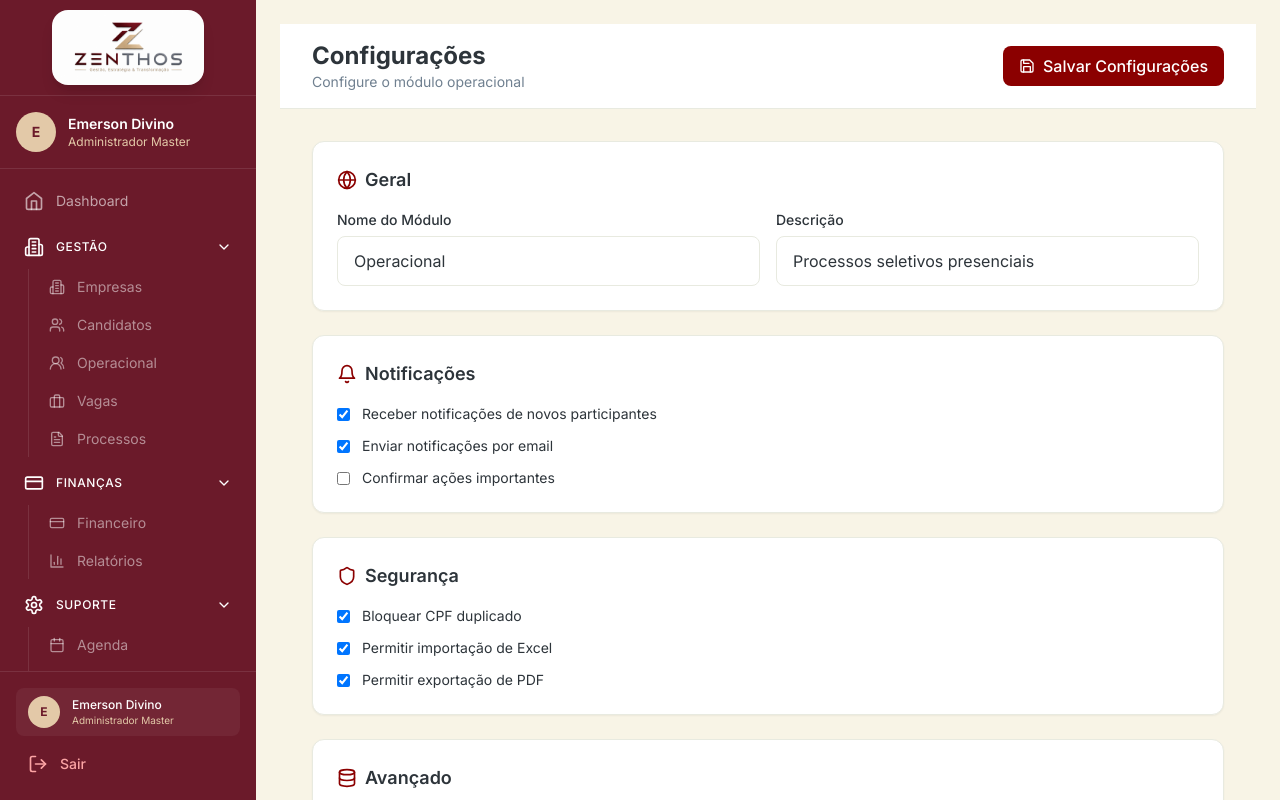
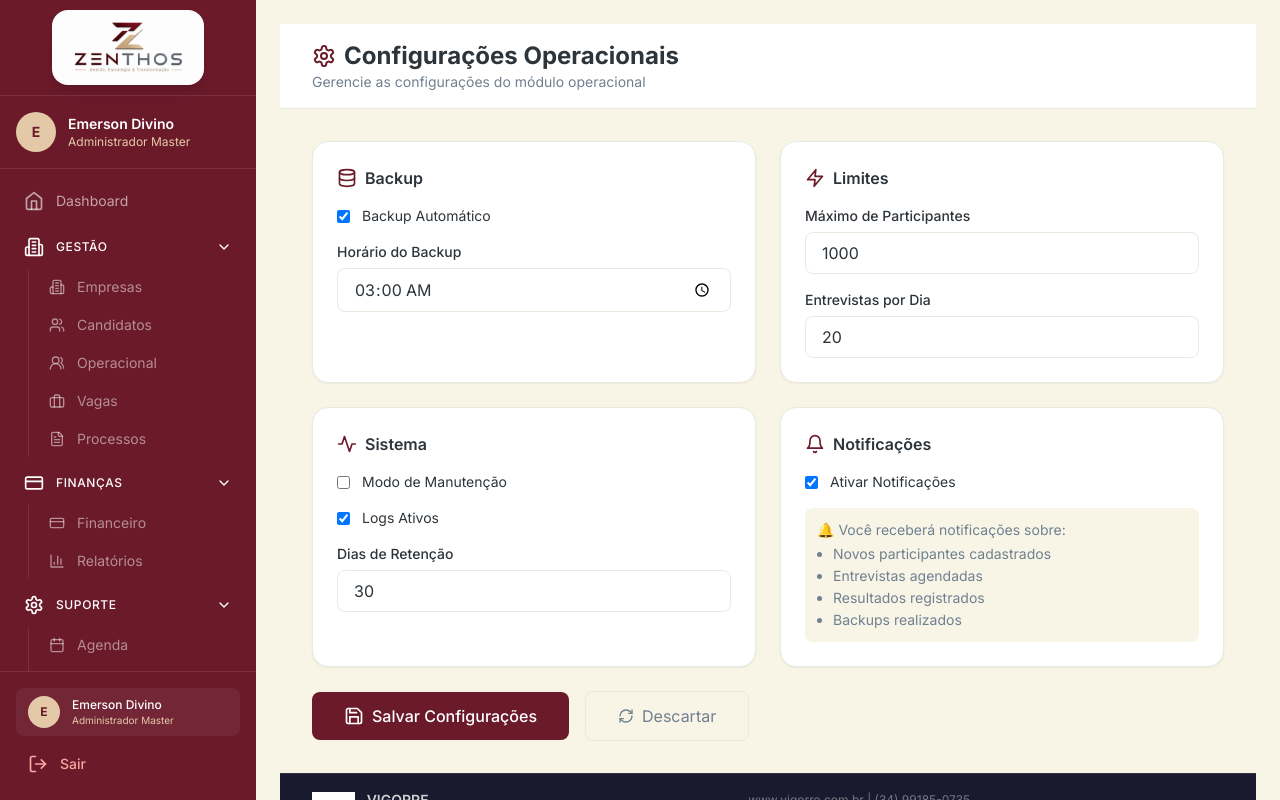
Before and after one commit to trivoroficial/consult_recruit, a Next.js app: page /admin/operacional/configuracoes in a window 1280 px wide. Shown: the top 800 px of the page. Built offline with nearby package versions, Linux system fonts and the light colour scheme; no server answers; the database is empty; grey boxes are pictures that could not be loaded.

Commit message:
Update page.tsx

```diff
--- a/src/app/(dashboard)/admin/operacional/configuracoes/page.tsx
+++ b/src/app/(dashboard)/admin/operacional/configuracoes/page.tsx
@@ -1,25 +1,101 @@
 'use client'
 
-import { useState } from 'react'
+import { useState, useEffect } from 'react'
+import { useRouter } from 'next/navigation'
 import { SidebarAdmin } from '@/components/dashboard/SidebarAdmin'
 import { DashboardFooter } from '@/components/dashboard/DashboardFooter'
 import {
-  Settings, Save, Globe, Shield, Bell, FileText,
-  Users, Briefcase, Calendar, Database, RefreshCw,
-  CheckCircle, Eye, EyeOff
+  Settings, Save, RefreshCw, CheckCircle, XCircle,
+  Clock, Shield, Bell, User, Mail, Phone,
+  Globe, Database, HardDrive, Activity,
+  AlertTriangle, Zap, Award, Users
 } from 'lucide-react'
+import { supabase } from '@/lib/supabase/client'
 
-export default function OperacionalConfiguracoes() {
+export default function ConfiguracoesOperacionais() {
+  const router = useRouter()
+  const [loading, setLoading] = useState(true)
+  const [saving, setSaving] = useState(false)
+  const [error, setError] = useState<string | null>(null)
+  const [success, setSuccess] = useState(false)
   const [config, setConfig] = useState({
     notificacoes: true,
-    emailCandidato: true,
-    confirmacao: false,
-    duplicarCPF: true,
-    importarExcel: true,
-    exportarPDF: true,
-    darkMode: false,
-    cache: true
+    backup_automatico: true,
+    horario_backup: '03:00',
+    dias_retencao: '30',
+    max_participantes: '1000',
+    entrevistas_por_dia: '20',
+    modo_manutencao: false,
+    logs_ativo: true
   })
+
+  useEffect(() => {
+    carregarConfiguracoes()
+  }, [])
+
+  const carregarConfiguracoes = async () => {
+    setLoading(true)
+    setError(null)
+    try {
+      const { data, error } = await supabase
+        .from('configuracoes')
+        .select('*')
+        .eq('chave', 'operacional')
+        .single()
+
+      if (error && error.code !== 'PGRST116') throw error
+
+      if (data) {
+        setConfig({
+          ...config,
+          ...data.valor
+        })
+      }
+    } catch (err: any) {
+      setError(err.message || 'Erro ao carregar configurações')
+    } finally {
+      setLoading(false)
+    }
+  }
+
+  const handleSubmit = async (e: React.FormEvent) => {
+    e.preventDefault()
+    setSaving(true)
+    setError(null)
+
+    try {
+      const { error } = await supabase
+        .from('configuracoes')
+        .upsert({
+          chave: 'operacional',
+          valor: config,
+          descricao: 'Configurações do módulo operacional'
+        })
+
+      if (error) throw error
+
+      setSuccess(true)
+      setTimeout(() => setSuccess(false), 3000)
+    } catch (err: any) {
+      setError(err.message || 'Erro ao salvar configurações')
+    } finally {
+      setSaving(false)
+    }
+  }
+
+  if (loading) {
+    return (
+      <div className="min-h-screen bg-[#F8F4E6] flex flex-col">
+        <SidebarAdmin />
+        <div className="flex-1 ml-64 flex items-center justify-center">
+          <div className="text-center">
+            <Settings className="h-12 w-12 text-[#6B1A2A] animate-pulse mx-auto mb-4" />
+            <p className="text-[#708090]">Carregando configurações...</p>
+          </div>
+        </div>
+      </div>
+    )
+  }
 
   return (
     <div className="min-h-screen bg-[#F8F4E6] flex flex-col">
@@ -28,107 +104,178 @@ export default function OperacionalConfiguracoes() {
       <div className="flex-1 ml-64 flex flex-col min-h-screen">
         <header className="bg-white border-b border-[#E8EAE0] px-8 py-4 flex items-center justify-between">
           <div>
-            <h1 className="text-2xl font-bold text-[#2D343A]">Configurações</h1>
-            <p className="text-sm text-[#708090]">Configure o módulo operacional</p>
+            <h1 className="text-2xl font-bold text-[#2D343A] flex items-center gap-2">
+              <Settings className="h-6 w-6 text-[#6B1A2A]" />
+              Configurações Operacionais
+            </h1>
+            <p className="text-sm text-[#708090]">Gerencie as configurações do módulo operacional</p>
           </div>
-          <button className="px-4 py-2 bg-[#8B0000] text-white rounded-lg hover:bg-[#700000] transition font-medium flex items-center gap-2">
-            <Save className="h-4 w-4" />
-            Salvar Configurações
-          </button>
         </header>
 
         <div className="flex-1 p-8">
-          <div className="space-y-6">
-            {/* GERAL */}
-            <div className="bg-white rounded-xl shadow-sm border border-[#E8EAE0] p-6">
-              <h2 className="text-lg font-semibold text-[#2D343A] mb-4 flex items-center gap-2">
-                <Globe className="h-5 w-5 text-[#8B0000]" />
-                Geral
-              </h2>
-              <div className="grid grid-cols-1 md:grid-cols-2 gap-4">
+          <form onSubmit={handleSubmit} className="space-y-6">
+            {error && (
+              <div className="bg-red-50 border border-red-200 text-red-700 px-4 py-3 rounded-lg text-sm flex items-start gap-2">
+                <AlertTriangle className="h-5 w-5 flex-shrink-0 mt-0.5" />
+                {error}
+              </div>
+            )}
+
+            {success && (
+              <div className="bg-green-50 border border-green-200 text-green-700 px-4 py-3 rounded-lg text-sm flex items-center gap-2">
+                <CheckCircle className="h-5 w-5" />
+                Configurações salvas com sucesso!
+              </div>
+            )}
+
+            <div className="grid grid-cols-1 lg:grid-cols-2 gap-6">
+              {/* BACKUP */}
+              <div className="bg-white rounded-2xl shadow-sm border border-[#E8EAE0] p-6">
+                <h3 className="font-semibold text-[#2D343A] mb-4 flex items-center gap-2">
+                  <Database className="h-5 w-5 text-[#6B1A2A]" />
+                  Backup
+                </h3>
+                <div className="space-y-4">
+                  <label className="flex items-center gap-3 cursor-pointer">
+                    <input
+                      type="checkbox"
+                      checked={config.backup_automatico}
+                      onChange={(e) => setConfig({...config, backup_automatico: e.target.checked})}
+                      className="rounded border-[#E8EAE0] text-[#6B1A2A]"
+                    />
+                    <span className="text-sm text-[#2D343A]">Backup Automático</span>
+                  </label>
+                  <div>
+                    <label className="block text-sm font-medium text-[#2D343A] mb-1.5">Horário do Backup</label>
+                    <input
+                      type="time"
+                      className="w-full px-4 py-2 border border-[#E8EAE0] rounded-lg focus:outline-none focus:ring-2 focus:ring-[#6B1A2A]"
+                      value={config.horario_backup}
+                      onChange={(e) => setConfig({...config, horario_backup: e.target.value})}
+                    />
+                  </div>
+                </div>
+              </div>
+
+              {/* LIMITES */}
+              <div className="bg-white rounded-2xl shadow-sm border border-[#E8EAE0] p-6">
+                <h3 className="font-semibold text-[#2D343A] mb-4 flex items-center gap-2">
+                  <Zap className="h-5 w-5 text-[#6B1A2A]" />
+                  Limites
+                </h3>
+                <div className="space-y-4">
                   <div>
                     <label className="block text-sm font-medium text-[#2D343A] mb-1.5">
-                    Nome do Módulo
+                      Máximo de Participantes
                     </label>
-                  <input type="text" className="w-full px-4 py-3 border border-[#E8EAE0] rounded-lg" value="Operacional" />
+                    <input
+                      type="number"
+                      className="w-full px-4 py-2 border border-[#E8EAE0] rounded-lg focus:outline-none focus:ring-2 focus:ring-[#6B1A2A]"
+                      value={config.max_participantes}
+                      onChange={(e) => setConfig({...config, max_participantes: e.target.value})}
+                    />
                   </div>
                   <div>
                     <label className="block text-sm font-medium text-[#2D343A] mb-1.5">
-                    Descrição
+                      Entrevistas por Dia
                     </label>
-                  <input type="text" className="w-full px-4 py-3 border border-[#E8EAE0] rounded-lg" value="Processos seletivos presenciais" />
+                    <input
+                      type="number"
+                      className="w-full px-4 py-2 border border-[#E8EAE0] rounded-lg focus:outline-none focus:ring-2 focus:ring-[#6B1A2A]"
+                      value={config.entrevistas_por_dia}
+                      onChange={(e) => setConfig({...config, entrevistas_por_dia: e.target.value})}
+                    />
+                  </div>
+                </div>
+              </div>
+
+              {/* SISTEMA */}
+              <div className="bg-white rounded-2xl shadow-sm border border-[#E8EAE0] p-6">
+                <h3 className="font-semibold text-[#2D343A] mb-4 flex items-center gap-2">
+                  <Activity className="h-5 w-5 text-[#6B1A2A]" />
+                  Sistema
+                </h3>
+                <div className="space-y-4">
+                  <label className="flex items-center gap-3 cursor-pointer">
+                    <input
+                      type="checkbox"
+                      checked={config.modo_manutencao}
+                      onChange={(e) => setConfig({...config, modo_manutencao: e.target.checked})}
+                      className="rounded border-[#E8EAE0] text-[#6B1A2A]"
+                    />
+                    <span className="text-sm text-[#2D343A]">Modo de Manutenção</span>
+                  </label>
+                  <label className="flex items-center gap-3 cursor-pointer">
+                    <input
+                      type="checkbox"
+                      checked={config.logs_ativo}
+                      onChange={(e) => setConfig({...config, logs_ativo: e.target.checked})}
+                      className="rounded border-[#E8EAE0] text-[#6B1A2A]"
+                    />
+                    <span className="text-sm text-[#2D343A]">Logs Ativos</span>
+                  </label>
+                  <div>
+                    <label className="block text-sm font-medium text-[#2D343A] mb-1.5">
+                      Dias de Retenção
+                    </label>
+                    <input
+                      type="number"
+                      className="w-full px-4 py-2 border border-[#E8EAE0] rounded-lg focus:outline-none focus:ring-2 focus:ring-[#6B1A2A]"
+                      value={config.dias_retencao}
+                      onChange={(e) => setConfig({...config, dias_retencao: e.target.value})}
+                    />
                   </div>
                 </div>
               </div>
 
               {/* NOTIFICAÇÕES */}
-            <div className="bg-white rounded-xl shadow-sm border border-[#E8EAE0] p-6">
-              <h2 className="text-lg font-semibold text-[#2D343A] mb-4 flex items-center gap-2">
-                <Bell className="h-5 w-5 text-[#8B0000]" />
+              <div className="bg-white rounded-2xl shadow-sm border border-[#E8EAE0] p-6">
+                <h3 className="font-semibold text-[#2D343A] mb-4 flex items-center gap-2">
+                  <Bell className="h-5 w-5 text-[#6B1A2A]" />
                   Notificações
-              </h2>
-              <div className="space-y-3">
+                </h3>
+                <div className="space-y-4">
                   <label className="flex items-center gap-3 cursor-pointer">
-                  <input type="checkbox" className="rounded border-[#E8EAE0] text-[#8B0000] focus:ring-[#8B0000]" checked={config.notificacoes} onChange={(e) => setConfig({...config, notificacoes: e.target.checked})} />
-                  <span className="text-sm text-[#2D343A]">Receber notificações de novos participantes</span>
+                    <input
+                      type="checkbox"
+                      checked={config.notificacoes}
+                      onChange={(e) => setConfig({...config, notificacoes: e.target.checked})}
+                      className="rounded border-[#E8EAE0] text-[#6B1A2A]"
+                    />
+                    <span className="text-sm text-[#2D343A]">Ativar Notificações</span>
                   </label>
-                <label className="flex items-center gap-3 cursor-pointer">
-                  <input type="checkbox" className="rounded border-[#E8EAE0] text-[#8B0000] focus:ring-[#8B0000]" checked={config.emailCandidato} onChange={(e) => setConfig({...config, emailCandidato: e.target.checked})} />
-                  <span className="text-sm text-[#2D343A]">Enviar notificações por email</span>
-                </label>
-                <label className="flex items-center gap-3 cursor-pointer">
-                  <input type="checkbox" className="rounded border-[#E8EAE0] text-[#8B0000] focus:ring-[#8B0000]" checked={config.confirmacao} onChange={(e) => setConfig({...config, confirmacao: e.target.checked})} />
-                  <span className="text-sm text-[#2D343A]">Confirmar ações importantes</span>
-                </label>
+                  <div className="bg-[#F8F4E6] rounded-lg p-3 text-sm text-[#708090]">
+                    <p>🔔 Você receberá notificações sobre:</p>
+                    <ul className="list-disc pl-4 mt-1 space-y-0.5">
+                      <li>Novos participantes cadastrados</li>
+                      <li>Entrevistas agendadas</li>
+                      <li>Resultados registrados</li>
+                      <li>Backups realizados</li>
+                    </ul>
+                  </div>
+                </div>
               </div>
             </div>
 
-            {/* SEGURANÇA */}
-            <div className="bg-white rounded-xl shadow-sm border border-[#E8EAE0] p-6">
-              <h2 className="text-lg font-semibold text-[#2D343A] mb-4 flex items-center gap-2">
-                <Shield className="h-5 w-5 text-[#8B0000]" />
-                Segurança
-              </h2>
-              <div className="space-y-3">
-                <label className="flex items-center gap-3 cursor-pointer">
-                  <input type="checkbox" className="rounded border-[#E8EAE0] text-[#8B0000] focus:ring-[#8B0000]" checked={config.duplicarCPF} onChange={(e) => setConfig({...config, duplicarCPF: e.target.checked})} />
-                  <span className="text-sm text-[#2D343A]">Bloquear CPF duplicado</span>
-                </label>
-                <label className="flex items-center gap-3 cursor-pointer">
-                  <input type="checkbox" className="rounded border-[#E8EAE0] text-[#8B0000] focus:ring-[#8B0000]" checked={config.importarExcel} onChange={(e) => setConfig({...config, importarExcel: e.target.checked})} />
-                  <span className="text-sm text-[#2D343A]">Permitir importação de Excel</span>
-                </label>
-                <label className="flex items-center gap-3 cursor-pointer">
-                  <input type="checkbox" className="rounded border-[#E8EAE0] text-[#8B0000] focus:ring-[#8B0000]" checked={config.exportarPDF} onChange={(e) => setConfig({...config, exportarPDF: e.target.checked})} />
-                  <span className="text-sm text-[#2D343A]">Permitir exportação de PDF</span>
-                </label>
-              </div>
-            </div>
-
-            {/* AVANÇADO */}
-            <div className="bg-white rounded-xl shadow-sm border border-[#E8EAE0] p-6">
-              <h2 className="text-lg font-semibold text-[#2D343A] mb-4 flex items-center gap-2">
-                <Database className="h-5 w-5 text-[#8B0000]" />
-                Avançado
-              </h2>
-              <div className="space-y-3">
-                <label className="flex items-center gap-3 cursor-pointer">
-                  <input type="checkbox" className="rounded border-[#E8EAE0] text-[#8B0000] focus:ring-[#8B0000]" checked={config.cache} onChange={(e) => setConfig({...config, cache: e.target.checked})} />
-                  <span className="text-sm text-[#2D343A]">Ativar cache de dados</span>
-                </label>
-                <label className="flex items-center gap-3 cursor-pointer">
-                  <input type="checkbox" className="rounded border-[#E8EAE0] text-[#8B0000] focus:ring-[#8B0000]" checked={config.darkMode} onChange={(e) => setConfig({...config, darkMode: e.target.checked})} />
-                  <span className="text-sm text-[#2D343A]">Modo escuro</span>
-                </label>
-              </div>
-            </div>
-
-            {/* BOTÃO SALVAR */}
-            <button className="w-full py-4 bg-[#8B0000] text-white rounded-lg hover:bg-[#700000] transition font-semibold flex items-center justify-center gap-2 text-lg">
+            <div className="flex items-center gap-4">
+              <button
+                type="submit"
+                disabled={saving}
+                className="px-8 py-3 bg-[#6B1A2A] text-white rounded-lg hover:bg-[#4A0E1A] transition font-medium flex items-center gap-2 disabled:opacity-50"
+              >
                 <Save className="h-5 w-5" />
-              Salvar Configurações
+                {saving ? 'Salvando...' : 'Salvar Configurações'}
+              </button>
+              <button
+                type="button"
+                onClick={carregarConfiguracoes}
+                className="px-8 py-3 border border-[#E8EAE0] rounded-lg hover:bg-[#F8F4E6] transition text-[#708090] flex items-center gap-2"
+              >
+                <RefreshCw className="h-4 w-4" />
+                Descartar
               </button>
             </div>
+          </form>
         </div>
 
         <DashboardFooter />
```
Lines whose indentation alone changed are shown as unchanged.
